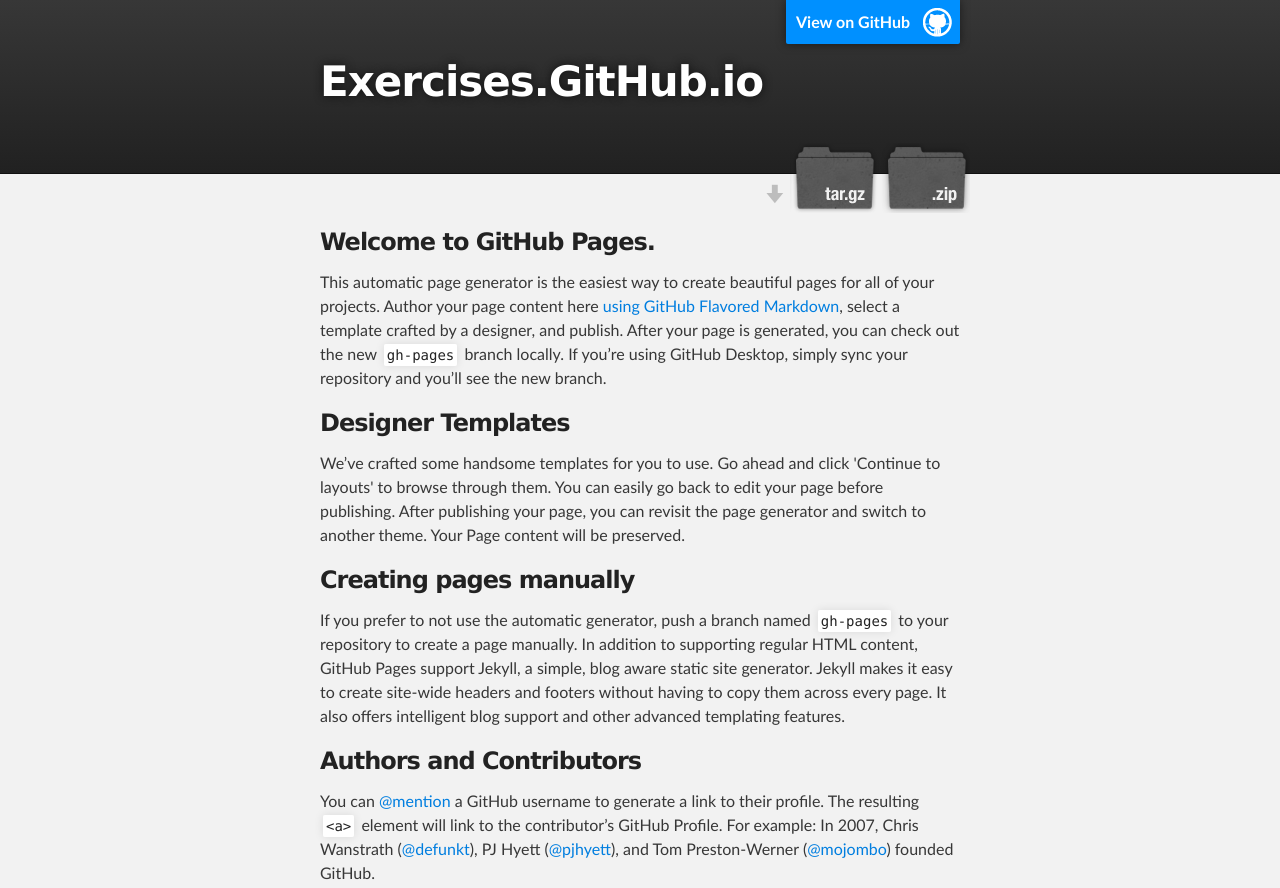
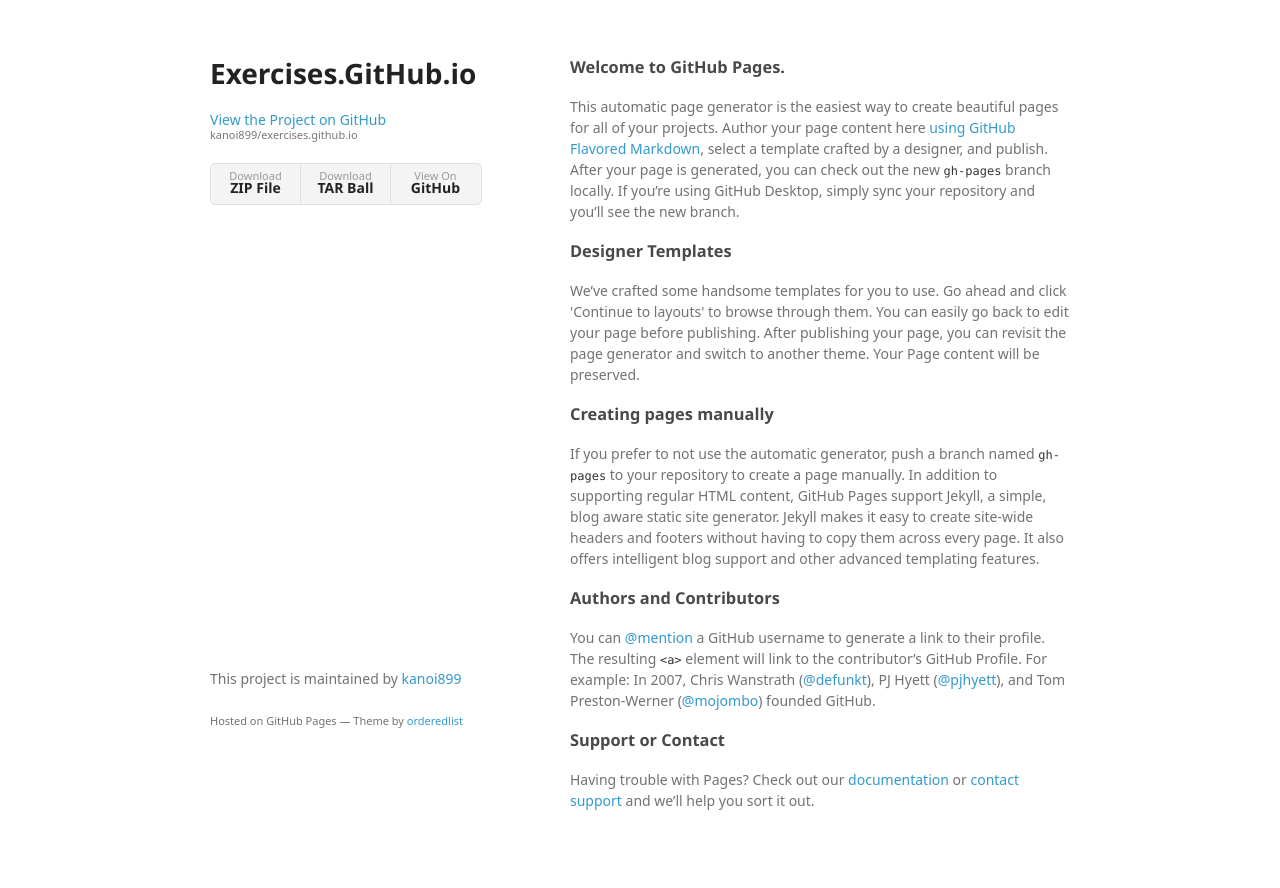
Before and after one commit to kanoi899/exercises.github.io, a plain HTML site: page index.html in a window 1280 px wide. Shown: the top 888 px of the page. Drawn offline with Linux system fonts and the light colour scheme; a web font is replaced by a local one.

Commit message:
Create gh-pages branch via GitHub

```diff
--- a/index.html
+++ b/index.html
@@ -1,36 +1,33 @@
-<!DOCTYPE html>
+<!doctype html>
 <html>
+  <head>
+    <meta charset="utf-8">
+    <meta http-equiv="X-UA-Compatible" content="chrome=1">
+    <title>Exercises.GitHub.io by kanoi899</title>
 
-  <head>
-    <meta charset='utf-8'>
-    <meta http-equiv="X-UA-Compatible" content="chrome=1">
-    <meta name="description" content="Exercises.GitHub.io : ">
+    <link rel="stylesheet" href="stylesheets/styles.css">
+    <link rel="stylesheet" href="stylesheets/github-light.css">
+    <meta name="viewport" content="width=device-width">
+    <!--[if lt IE 9]>
+    <script src="//html5shiv.googlecode.com/svn/trunk/html5.js"></script>
+    <![endif]-->
+  </head>
+  <body>
+    <div class="wrapper">
+      <header>
+        <h1>Exercises.GitHub.io</h1>
+        <p></p>
 
-    <link rel="stylesheet" type="text/css" media="screen" href="stylesheets/stylesheet.css">
+        <p class="view"><a href="https://github.com/kanoi899/exercises.github.io">View the Project on GitHub <small>kanoi899/exercises.github.io</small></a></p>
 
-    <title>Exercises.GitHub.io</title>
-  </head>
 
-  <body>
-
-    <!-- HEADER -->
-    <div id="header_wrap" class="outer">
-        <header class="inner">
-          <a id="forkme_banner" href="https://github.com/kanoi899/exercises.github.io">View on GitHub</a>
-
-          <h1 id="project_title">Exercises.GitHub.io</h1>
-          <h2 id="project_tagline"></h2>
-
-            <section id="downloads">
-              <a class="zip_download_link" href="https://github.com/kanoi899/exercises.github.io/zipball/master">Download this project as a .zip file</a>
-              <a class="tar_download_link" href="https://github.com/kanoi899/exercises.github.io/tarball/master">Download this project as a tar.gz file</a>
-            </section>
-        </header>
-    </div>
-
-    <!-- MAIN CONTENT -->
-    <div id="main_content_wrap" class="outer">
-      <section id="main_content" class="inner">
+        <ul>
+          <li><a href="https://github.com/kanoi899/exercises.github.io/zipball/master">Download <strong>ZIP File</strong></a></li>
+          <li><a href="https://github.com/kanoi899/exercises.github.io/tarball/master">Download <strong>TAR Ball</strong></a></li>
+          <li><a href="https://github.com/kanoi899/exercises.github.io">View On <strong>GitHub</strong></a></li>
+        </ul>
+      </header>
+      <section>
         <h3>
 <a id="welcome-to-github-pages" class="anchor" href="#welcome-to-github-pages" aria-hidden="true"><span aria-hidden="true" class="octicon octicon-link"></span></a>Welcome to GitHub Pages.</h3>
 
@@ -56,17 +53,12 @@
 
 <p>Having trouble with Pages? Check out our <a href="https://help.github.com/pages">documentation</a> or <a href="https://github.com/contact">contact support</a> and we’ll help you sort it out.</p>
       </section>
-    </div>
-
-    <!-- FOOTER  -->
-    <div id="footer_wrap" class="outer">
-      <footer class="inner">
-        <p class="copyright">Exercises.GitHub.io maintained by <a href="https://github.com/kanoi899">kanoi899</a></p>
-        <p>Published with <a href="https://pages.github.com">GitHub Pages</a></p>
+      <footer>
+        <p>This project is maintained by <a href="https://github.com/kanoi899">kanoi899</a></p>
+        <p><small>Hosted on GitHub Pages &mdash; Theme by <a href="https://github.com/orderedlist">orderedlist</a></small></p>
       </footer>
     </div>
-
-
+    <script src="javascripts/scale.fix.js"></script>
 
   </body>
 </html>
--- /dev/null
+++ b/javascripts/scale.fix.js
@@ -0,0 +1,17 @@
+var metas = document.getElementsByTagName('meta');
+var i;
+if (navigator.userAgent.match(/iPhone/i)) {
+  for (i=0; i<metas.length; i++) {
+    if (metas[i].name == "viewport") {
+      metas[i].content = "width=device-width, minimum-scale=1.0, maximum-scale=1.0";
+    }
+  }
+  document.addEventListener("gesturestart", gestureStart, false);
+}
+function gestureStart() {
+  for (i=0; i<metas.length; i++) {
+    if (metas[i].name == "viewport") {
+      metas[i].content = "width=device-width, minimum-scale=0.25, maximum-scale=1.6";
+    }
+  }
+}
--- /dev/null
+++ b/stylesheets/styles.css
@@ -0,0 +1,324 @@
+@font-face {
+  font-family: 'Noto Sans';
+  font-weight: 400;
+  font-style: normal;
+  src: url('../fonts/Noto-Sans-regular/Noto-Sans-regular.eot');
+  src: url('../fonts/Noto-Sans-regular/Noto-Sans-regular.eot?#iefix') format('embedded-opentype'),
+       local('Noto Sans'),
+       local('Noto-Sans-regular'),
+       url('../fonts/Noto-Sans-regular/Noto-Sans-regular.woff2') format('woff2'),
+       url('../fonts/Noto-Sans-regular/Noto-Sans-regular.woff') format('woff'),
+       url('../fonts/Noto-Sans-regular/Noto-Sans-regular.ttf') format('truetype'),
+       url('../fonts/Noto-Sans-regular/Noto-Sans-regular.svg#NotoSans') format('svg');
+}
+
+@font-face {
+  font-family: 'Noto Sans';
+  font-weight: 700;
+  font-style: normal;
+  src: url('../fonts/Noto-Sans-700/Noto-Sans-700.eot');
+  src: url('../fonts/Noto-Sans-700/Noto-Sans-700.eot?#iefix') format('embedded-opentype'),
+       local('Noto Sans Bold'),
+       local('Noto-Sans-700'),
+       url('../fonts/Noto-Sans-700/Noto-Sans-700.woff2') format('woff2'),
+       url('../fonts/Noto-Sans-700/Noto-Sans-700.woff') format('woff'),
+       url('../fonts/Noto-Sans-700/Noto-Sans-700.ttf') format('truetype'),
+       url('../fonts/Noto-Sans-700/Noto-Sans-700.svg#NotoSans') format('svg');
+}
+
+@font-face {
+  font-family: 'Noto Sans';
+  font-weight: 400;
+  font-style: italic;
+  src: url('../fonts/Noto-Sans-italic/Noto-Sans-italic.eot');
+  src: url('../fonts/Noto-Sans-italic/Noto-Sans-italic.eot?#iefix') format('embedded-opentype'),
+       local('Noto Sans Italic'),
+       local('Noto-Sans-italic'),
+       url('../fonts/Noto-Sans-italic/Noto-Sans-italic.woff2') format('woff2'),
+       url('../fonts/Noto-Sans-italic/Noto-Sans-italic.woff') format('woff'),
+       url('../fonts/Noto-Sans-italic/Noto-Sans-italic.ttf') format('truetype'),
+       url('../fonts/Noto-Sans-italic/Noto-Sans-italic.svg#NotoSans') format('svg');
+}
+
+@font-face {
+  font-family: 'Noto Sans';
+  font-weight: 700;
+  font-style: italic;
+  src: url('../fonts/Noto-Sans-700italic/Noto-Sans-700italic.eot');
+  src: url('../fonts/Noto-Sans-700italic/Noto-Sans-700italic.eot?#iefix') format('embedded-opentype'),
+       local('Noto Sans Bold Italic'),
+       local('Noto-Sans-700italic'),
+       url('../fonts/Noto-Sans-700italic/Noto-Sans-700italic.woff2') format('woff2'),
+       url('../fonts/Noto-Sans-700italic/Noto-Sans-700italic.woff') format('woff'),
+       url('../fonts/Noto-Sans-700italic/Noto-Sans-700italic.ttf') format('truetype'),
+       url('../fonts/Noto-Sans-700italic/Noto-Sans-700italic.svg#NotoSans') format('svg');
+}
+
+body {
+  background-color: #fff;
+  padding:50px;
+  font: 14px/1.5 "Noto Sans", "Helvetica Neue", Helvetica, Arial, sans-serif;
+  color:#727272;
+  font-weight:400;
+}
+
+h1, h2, h3, h4, h5, h6 {
+  color:#222;
+  margin:0 0 20px;
+}
+
+p, ul, ol, table, pre, dl {
+  margin:0 0 20px;
+}
+
+h1, h2, h3 {
+  line-height:1.1;
+}
+
+h1 {
+  font-size:28px;
+}
+
+h2 {
+  color:#393939;
+}
+
+h3, h4, h5, h6 {
+  color:#494949;
+}
+
+a {
+  color:#39c;
+  text-decoration:none;
+}
+
+a:hover {
+  color:#069;
+}
+
+a small {
+  font-size:11px;
+  color:#777;
+  margin-top:-0.3em;
+  display:block;
+}
+
+a:hover small {
+  color:#777;
+}
+
+.wrapper {
+  width:860px;
+  margin:0 auto;
+}
+
+blockquote {
+  border-left:1px solid #e5e5e5;
+  margin:0;
+  padding:0 0 0 20px;
+  font-style:italic;
+}
+
+code, pre {
+  font-family:Monaco, Bitstream Vera Sans Mono, Lucida Console, Terminal, Consolas, Liberation Mono, DejaVu Sans Mono, Courier New, monospace;
+  color:#333;
+  font-size:12px;
+}
+
+pre {
+  padding:8px 15px;
+  background: #f8f8f8;
+  border-radius:5px;
+  border:1px solid #e5e5e5;
+  overflow-x: auto;
+}
+
+table {
+  width:100%;
+  border-collapse:collapse;
+}
+
+th, td {
+  text-align:left;
+  padding:5px 10px;
+  border-bottom:1px solid #e5e5e5;
+}
+
+dt {
+  color:#444;
+  font-weight:700;
+}
+
+th {
+  color:#444;
+}
+
+img {
+  max-width:100%;
+}
+
+header {
+  width:270px;
+  float:left;
+  position:fixed;
+  -webkit-font-smoothing:subpixel-antialiased;
+}
+
+header ul {
+  list-style:none;
+  height:40px;
+  padding:0;
+  background: #f4f4f4;
+  border-radius:5px;
+  border:1px solid #e0e0e0;
+  width:270px;
+}
+
+header li {
+  width:89px;
+  float:left;
+  border-right:1px solid #e0e0e0;
+  height:40px;
+}
+
+header li:first-child a {
+  border-radius:5px 0 0 5px;
+}
+
+header li:last-child a {
+  border-radius:0 5px 5px 0;
+}
+
+header ul a {
+  line-height:1;
+  font-size:11px;
+  color:#999;
+  display:block;
+  text-align:center;
+  padding-top:6px;
+  height:34px;
+}
+
+header ul a:hover {
+  color:#999;
+}
+
+header ul a:active {
+  background-color:#f0f0f0;
+}
+
+strong {
+  color:#222;
+  font-weight:700;
+}
+
+header ul li + li + li {
+  border-right:none;
+  width:89px;
+}
+
+header ul a strong {
+  font-size:14px;
+  display:block;
+  color:#222;
+}
+
+section {
+  width:500px;
+  float:right;
+  padding-bottom:50px;
+}
+
+small {
+  font-size:11px;
+}
+
+hr {
+  border:0;
+  background:#e5e5e5;
+  height:1px;
+  margin:0 0 20px;
+}
+
+footer {
+  width:270px;
+  float:left;
+  position:fixed;
+  bottom:50px;
+  -webkit-font-smoothing:subpixel-antialiased;
+}
+
+@media print, screen and (max-width: 960px) {
+
+  div.wrapper {
+    width:auto;
+    margin:0;
+  }
+
+  header, section, footer {
+    float:none;
+    position:static;
+    width:auto;
+  }
+
+  header {
+    padding-right:320px;
+  }
+
+  section {
+    border:1px solid #e5e5e5;
+    border-width:1px 0;
+    padding:20px 0;
+    margin:0 0 20px;
+  }
+
+  header a small {
+    display:inline;
+  }
+
+  header ul {
+    position:absolute;
+    right:50px;
+    top:52px;
+  }
+}
+
+@media print, screen and (max-width: 720px) {
+  body {
+    word-wrap:break-word;
+  }
+
+  header {
+    padding:0;
+  }
+
+  header ul, header p.view {
+    position:static;
+  }
+
+  pre, code {
+    word-wrap:normal;
+  }
+}
+
+@media print, screen and (max-width: 480px) {
+  body {
+    padding:15px;
+  }
+
+  header ul {
+    width:99%;
+  }
+
+  header li, header ul li + li + li {
+    width:33%;
+  }
+}
+
+@media print {
+  body {
+    padding:0.4in;
+    font-size:12pt;
+    color:#444;
+  }
+}
```
